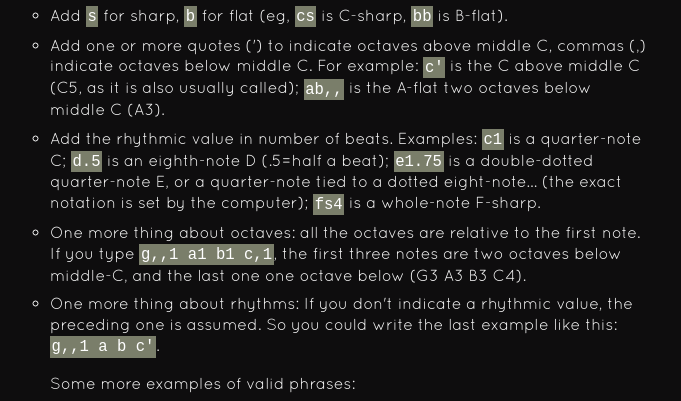
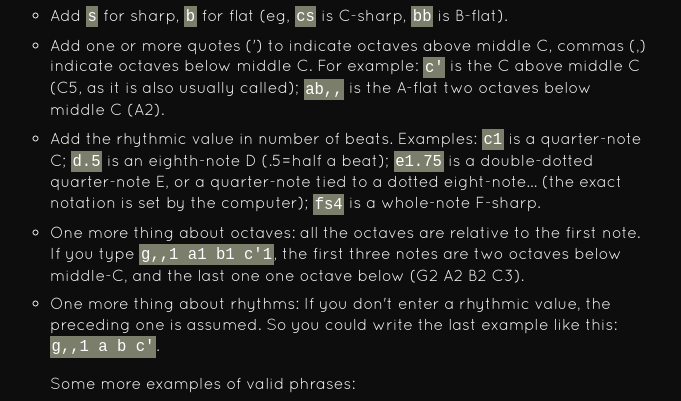
Before and after one commit to ntrocado/ntrocado.github.io, a Jekyll site: the page built from _posts/2020-12-14-variatio.html, in a window 1280 px wide. Shown: the part 602-1003 px from the top of the page, without its empty margins (290-971 px from the left). Built offline with Jekyll 4.4.1, drawn with Linux system fonts in a browser that asks for light colours; nearby versions of some CDN libraries.

Commit message:
Fix octave mistakes

```diff
--- a/_posts/2020-12-14-variatio.html
+++ b/_posts/2020-12-14-variatio.html
@@ -37,10 +37,10 @@ To input the theme, use the following syntax:
 <li>Notes are separated by spaces.</li>
 <li>Each note starts with a pitch letter (<code>a</code>-<code>g</code>), or <code>r</code> for a rest.</li>
 <li>Add <code>s</code> for sharp, <code>b</code> for flat (eg, <code>cs</code> is C-sharp, <code>bb</code> is B-flat).</li>
-<li>Add one or more quotes (') to indicate octaves above middle C, commas (,) indicate octaves below middle C. For example: <code>c'</code> is the C above middle C (C5, as it is also usually called); <code>ab,,</code> is the A-flat two octaves below middle C (A3).</li>
+<li>Add one or more quotes (') to indicate octaves above middle C, commas (,) indicate octaves below middle C. For example: <code>c'</code> is the C above middle C (C5, as it is also usually called); <code>ab,,</code> is the A-flat two octaves below middle C (A2).</li>
 <li>Add the rhythmic value in number of beats. Examples: <code>c1</code> is a quarter-note C; <code>d.5</code> is an eighth-note D (.5=half a beat); <code>e1.75</code> is a double-dotted quarter-note E, or a quarter-note tied to a dotted eight-note&#x2026; (the exact notation is set by the computer); <code>fs4</code> is a whole-note F-sharp.</li>
-<li>One more thing about octaves: all the octaves are relative to the first note. If you type <code>g,,1 a1 b1 c,1</code>, the first three notes are two octaves below middle-C, and the last one one octave below (G3 A3 B3 C4).</li>
-<li>One more thing about rhythms: If you don't indicate a rhythmic value, the preceding one is assumed. So you could write the last example like this: <code>g,,1 a b c'</code>.</li>
+<li>One more thing about octaves: all the octaves are relative to the first note. If you type <code>g,,1 a1 b1 c'1</code>, the first three notes are two octaves below middle-C, and the last one one octave below (G2 A2 B2 C3).</li>
+<li>One more thing about rhythms: If you don't enter a rhythmic value, the preceding one is assumed. So you could write the last example like this: <code>g,,1 a b c'</code>.</li>
 </ul>
 
 <p>
```
